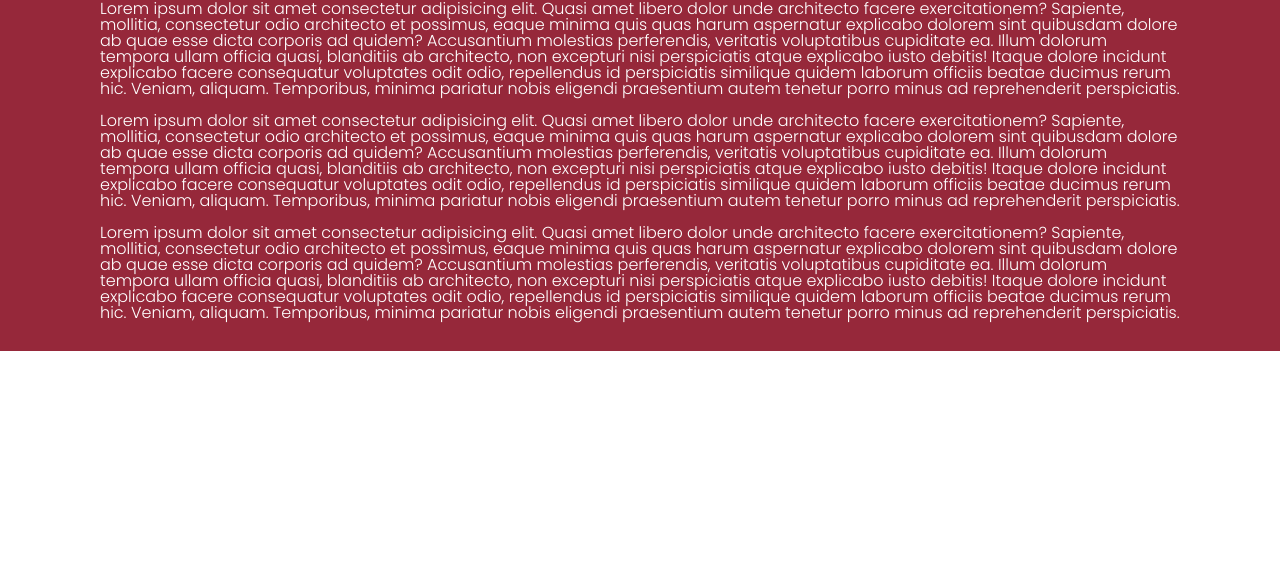
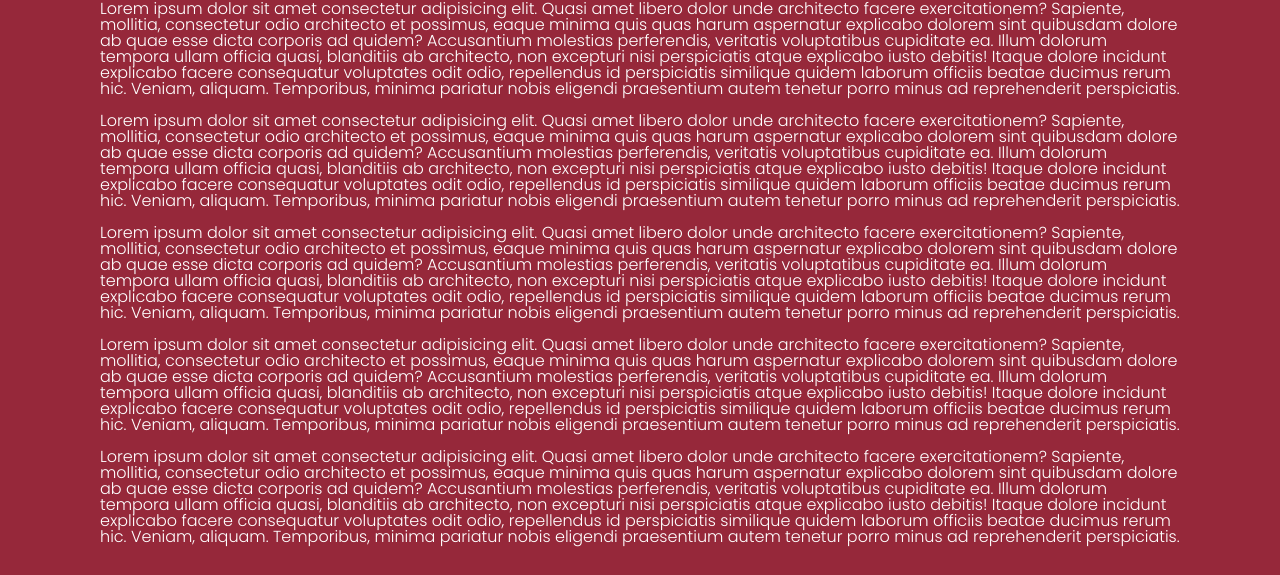
Before and after one commit to vlad89buzan/paralax1, a website: page src/index.html in a window 1280 px wide. Shown: the part 967-1542 px from the top of the page. Before the commit the page ends 1318 px from the top, so only its background shows below. Drawn offline with nearby package versions, Linux system fonts and the light colour scheme; files that its build step writes are made by us from their sources; files whose address does not match are found by name; a web font is replaced by a local one.

Commit message:
Update index.html

```diff
--- a/src/index.html
+++ b/src/index.html
@@ -53,6 +53,29 @@
 						hic. Veniam, aliquam. Temporibus, minima pariatur nobis eligendi praesentium autem tenetur porro
 						minus ad reprehenderit perspiciatis.
 					</p>
+					<br>
+					<p>Lorem ipsum dolor sit amet consectetur adipisicing elit. Quasi amet libero dolor unde architecto
+						facere exercitationem? Sapiente, mollitia, consectetur odio architecto et possimus, eaque minima
+						quis quas harum aspernatur explicabo dolorem sint quibusdam dolore ab quae esse dicta corporis
+						ad quidem? Accusantium molestias perferendis, veritatis voluptatibus cupiditate ea. Illum
+						dolorum tempora ullam officia quasi, blanditiis ab architecto, non excepturi nisi perspiciatis
+						atque explicabo iusto debitis! Itaque dolore incidunt explicabo facere consequatur voluptates
+						odit odio, repellendus id perspiciatis similique quidem laborum officiis beatae ducimus rerum
+						hic. Veniam, aliquam. Temporibus, minima pariatur nobis eligendi praesentium autem tenetur porro
+						minus ad reprehenderit perspiciatis.
+					</p>
+					<br>
+					<p>Lorem ipsum dolor sit amet consectetur adipisicing elit. Quasi amet libero dolor unde architecto
+						facere exercitationem? Sapiente, mollitia, consectetur odio architecto et possimus, eaque minima
+						quis quas harum aspernatur explicabo dolorem sint quibusdam dolore ab quae esse dicta corporis
+						ad quidem? Accusantium molestias perferendis, veritatis voluptatibus cupiditate ea. Illum
+						dolorum tempora ullam officia quasi, blanditiis ab architecto, non excepturi nisi perspiciatis
+						atque explicabo iusto debitis! Itaque dolore incidunt explicabo facere consequatur voluptates
+						odit odio, repellendus id perspiciatis similique quidem laborum officiis beatae ducimus rerum
+						hic. Veniam, aliquam. Temporibus, minima pariatur nobis eligendi praesentium autem tenetur porro
+						minus ad reprehenderit perspiciatis.
+					</p>
+
 
 				</div>
 
```
